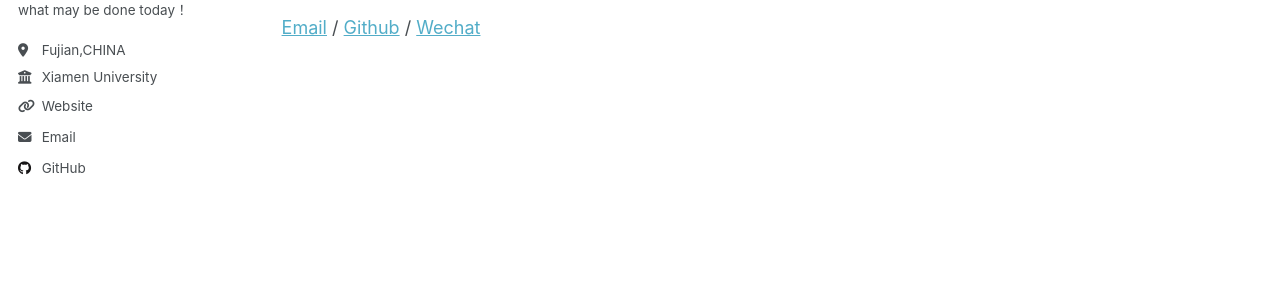
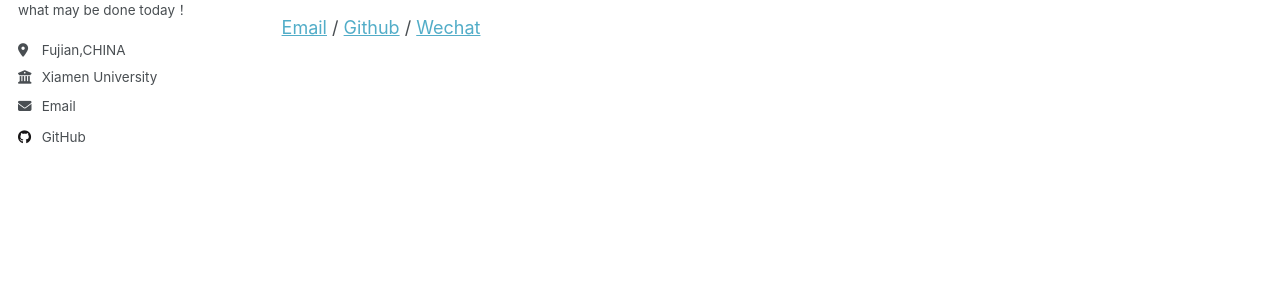
Before and after one commit to Jasper0209/jasper0209.github.io, a Jekyll site: the page built from _pages/about.md, in a window 1280 px wide. Shown: the part 336-625 px from the top of the page. Built offline with Jekyll 4.4.1, drawn with Linux system fonts in a browser that asks for light colours; a script that is not in the unit is left out.

```diff
--- a/_config.yml
+++ b/_config.yml
@@ -28,7 +28,7 @@ author:
   bio              : "Never put off till tomorrow what may be done today！"
   location         : "Fujian,CHINA"
   employer         : "Xiamen University"
-  uri              : "https://jasper0209.github.io" # URL
+  uri              : # "https://jasper0209.github.io" # URL
   email            : "hongjintai@stu.xum.edu.cn"
 
   # Academic websites
```
